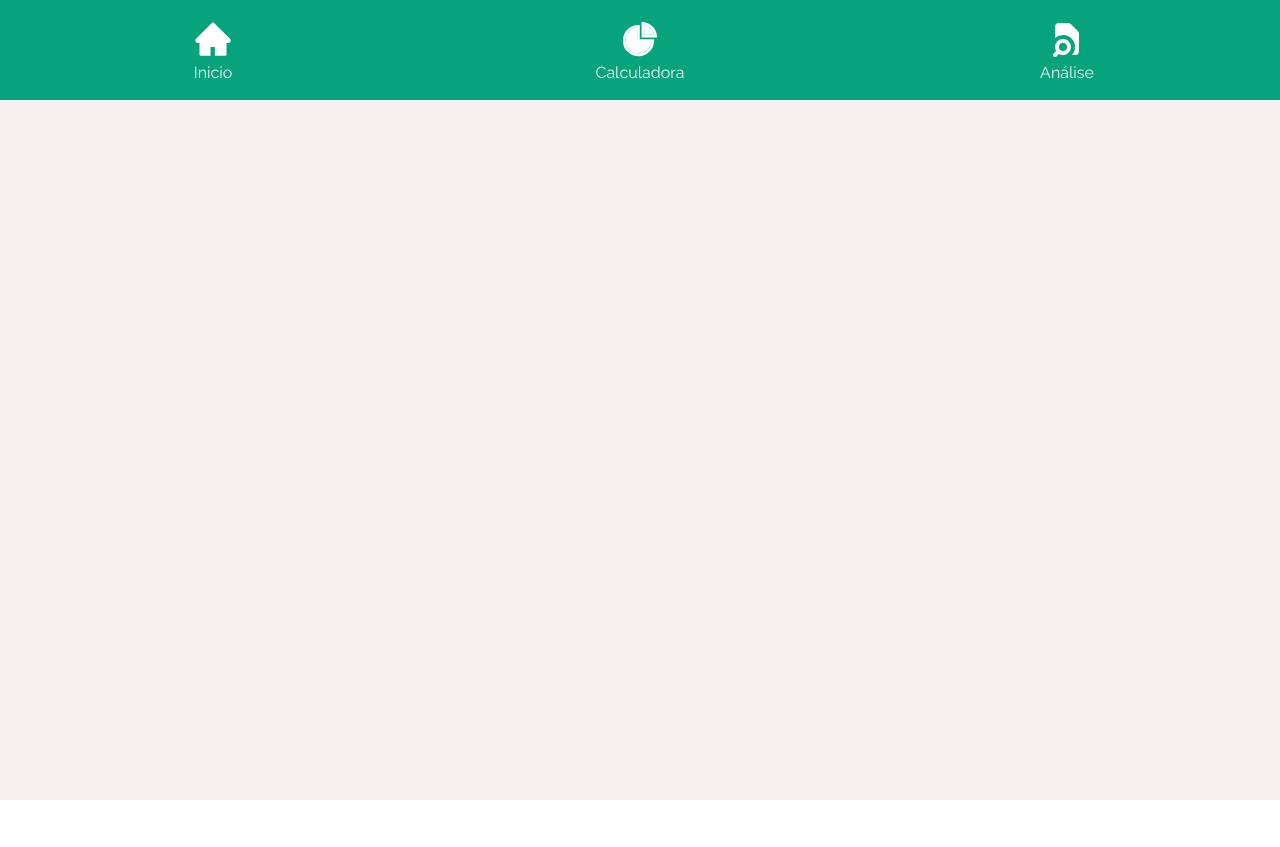
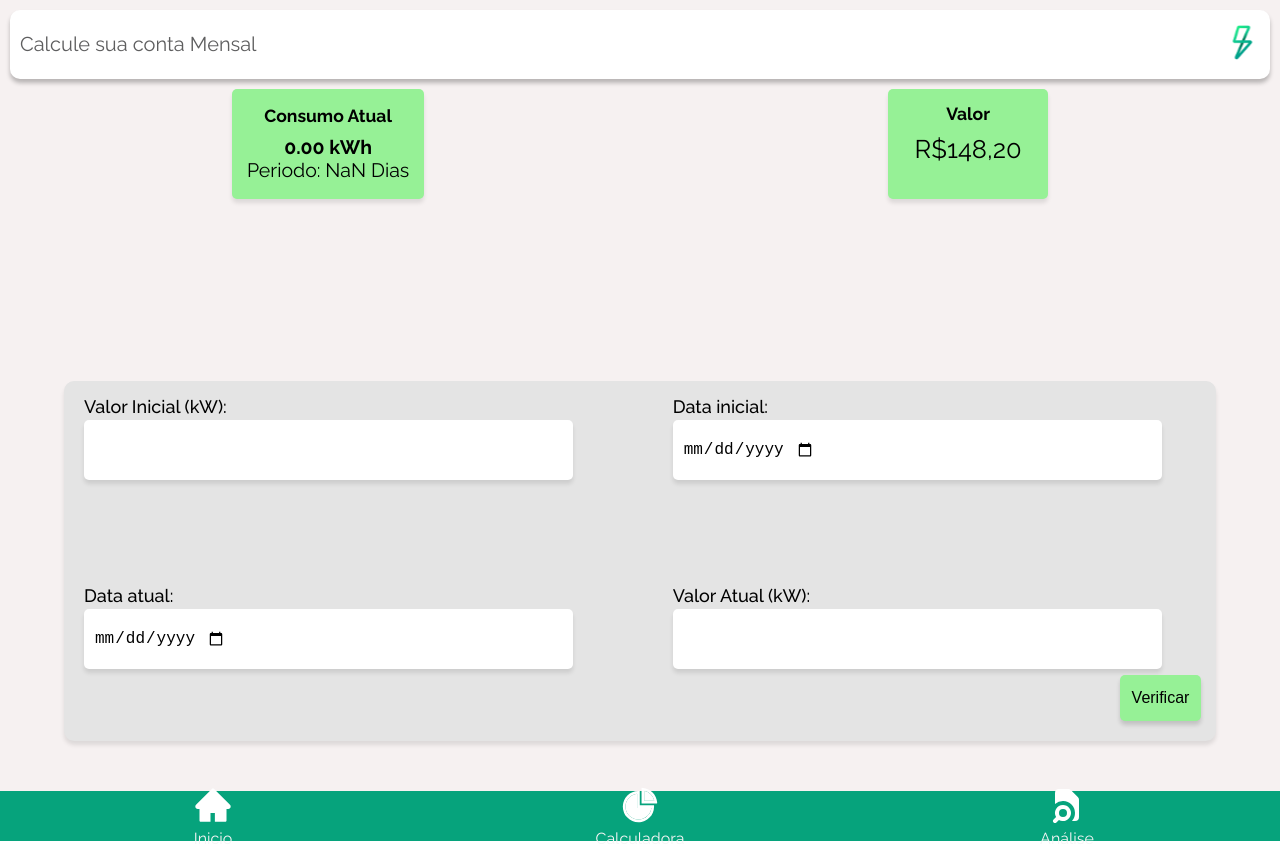
Before and after one commit to IgorNascimentoDEV/3nergize, a React (Vite) app in the folder 3nergizer/: page /Calculator in a window 1280 px wide. Before the commit the page ends 800 px from the top, so only its background shows below. Built offline with nearby package versions, Linux system fonts and the light colour scheme.

Commit message:
added inputs to the calculator page
i've added some inputs and styled the calculator page

```diff
--- /dev/null
+++ b/3nergizer/src/components/CalculatorPage/CalcInputs.tsx
@@ -0,0 +1,84 @@
+import React, { useState, ChangeEvent } from 'react';
+import * as S from "./styles";
+
+const Inputs: React.FC = () => {
+  const [date1, setDate1] = useState<string>('');
+  const [date2, setDate2] = useState<string>('');
+  const [num1, setNum1] = useState<string>('');
+  const [num2, setNum2] = useState<string>('');
+
+  const handleDate1Change = (e: ChangeEvent<HTMLInputElement>) => {
+    setDate1(e.target.value);
+  };
+
+  const handleDate2Change = (e: ChangeEvent<HTMLInputElement>) => {
+    setDate2(e.target.value);
+  };
+
+  const handleNum1Change = (e: ChangeEvent<HTMLInputElement>) => {
+    setNum1(e.target.value);
+  };
+
+  const handleNum2Change = (e: ChangeEvent<HTMLInputElement>) => {
+    setNum2(e.target.value);
+  };
+
+  const periodoDias = Math.floor((new Date(date2).getTime() - new Date(date1).getTime()) / (1000 * 60 * 60 * 24));
+
+  const handleButtonClick = () => {
+    // Aqui você pode implementar a lógica para verificar os valores dos inputs
+  };
+
+  return (
+
+
+    <div>
+    <S.StyledDisplayWrapper>
+        <S.StyledDisplaykW>
+    <div>
+        <h3>Consumo Atual</h3>
+        <p style={{fontWeight: 'bold'}}>{`${(Number(num2) - Number(num1)).toFixed(2)} kWh`}</p>
+        <p>{`Periodo: ${periodoDias} Dias`}</p>
+    </div>
+        </S.StyledDisplaykW>
+
+        <S.StyledDisplayValor>
+    <div>
+        <h3>Valor</h3>
+        <p>R$148,20</p>
+    </div>
+         </S.StyledDisplayValor>
+    </S.StyledDisplayWrapper>
+
+
+    <S.StyledInputs>
+  <div>
+  <label htmlFor="num1">Valor Inicial (kW):</label>
+    <input type="number" id="num1" value={num1} placeholder="" onChange={handleNum1Change} />
+
+
+    <label htmlFor="date2">Data atual:</label>
+    <input type="date" id="date2" value={date2} placeholder="dd/mm/aaaa" onChange={handleDate2Change} />
+
+  </div>
+
+  <div>
+  <label htmlFor="date1">Data inicial:</label>
+    <input type="date" id="date1" value={date1} placeholder="dd/mm/aaaa" onChange={handleDate1Change} />
+
+
+    <label htmlFor="num2">Valor Atual (kW):</label>
+    <input type="number" id="num2" value={num2} placeholder="" onChange={handleNum2Change} />
+  </div>
+
+  <button type='submit' onClick={handleButtonClick}>Verificar</button>
+</S.StyledInputs>
+
+
+
+    </div>
+
+  );
+};
+
+export default Inputs;
--- /dev/null
+++ b/3nergizer/src/components/CalculatorPage/styles.ts
@@ -0,0 +1,116 @@
+import styled from "styled-components";
+
+
+export const StyledInputs = styled.div`
+  margin: auto;
+  padding: 10px;
+  width: 90vw;
+  height: 45vh;
+  display: flex;
+  flex-wrap: wrap;
+  justify-content: space-between;
+  background: #E4E4E4;
+  box-shadow: 0px 4px 4px rgba(0, 0, 0, 0.1);
+  border-radius: 10px;
+  position: relative;
+  top: -50px;
+
+
+
+
+  > div {
+    position: relative;
+    left: 10px;
+    flex-basis: 48%;
+    display: flex;
+    flex-direction: column;
+    justify-content: center;
+
+  }
+label {
+    font-size: 18px;
+    margin-bottom: 3px;
+    margin-top: 5px;
+    font-weight: 500;
+}
+  input {
+    width: 90%;
+    height: 60px;
+    background: #FFFFFF;
+    box-shadow: 0px 4px 4px rgba(0, 0, 0, 0.1);
+    border-radius: 5px;
+    border: none;
+    display: flex;
+    margin-bottom: 100px;
+    font-size: 16px;
+    text-align: center;
+
+
+  }
+
+  button {
+    position: absolute;
+    bottom: 20px;
+    right: 15px;
+    width: 81px;
+    height: 46px;
+    background: #96F196;
+    box-shadow: 0px 4px 4px rgba(0, 0, 0, 0.15);
+    border-radius: 5px;
+    font-weight: 400;
+    font-size: 16px;
+  }
+
+`;
+
+export const StyledDisplaykW = styled.div`
+background: #96F196;
+box-shadow: 0px 4px 4px rgba(0, 0, 0, 0.1);
+border-radius: 5px;
+ width: max-content;
+ height: 110px;
+ display: flex;
+ align-items: center;
+ padding: 15px;
+ margin-bottom: 40px;
+ font-weight: 400;
+ font-size: 15px;
+ text-align: center;
+ h3 {
+    margin-bottom: 10px;
+}
+
+p{
+    font-size:1.3em
+}
+}`
+
+
+
+ export const StyledDisplayValor = styled.div`
+ background: #96F196;
+box-shadow: 0px 4px 4px rgba(0, 0, 0, 0.1);
+border-radius: 5px;
+width: 160px;
+height: 110px;
+display: flex;
+justify-content: center;
+padding: 15px;
+margin-bottom: 40px
+font-weight: 400;
+font-size: 15px;
+text-align: center;
+h3 {
+    margin-bottom: 10px;
+}
+
+p{font-size:1.7em}
+}`
+
+ export const StyledDisplayWrapper = styled.div`
+ display: flex;
+ justify-content: space-around;
+
+ margin-bottom: 15%;
+}
+`
--- a/3nergizer/src/components/analysisComponents/Panel.tsx
+++ b/3nergizer/src/components/analysisComponents/Panel.tsx
@@ -1,15 +1,19 @@
 import React from "react";
 import * as S from "./styles";
 
-interface PanelProps {
-}
+
 
 import logo from '../../assets/logo.svg';
 
-const Panel = ({}: PanelProps) => {
+interface PanelProps {
+  title: string;
+}
+
+
+const Panel = ({ title }: PanelProps) => {
   return (
     <S.StyledPanel>
-        <p>Entenda Sua Conta</p>
+        <p>{title}</p>
         <i>
           <img src={logo} alt="" />
         </i>
--- a/3nergizer/src/pages/Analysis.tsx
+++ b/3nergizer/src/pages/Analysis.tsx
@@ -11,7 +11,7 @@ interface AnalysisProps {}
 const Analysis = ({}: AnalysisProps) => {
   return (
     <S.StyledAnalysisPage>
-      <Panel/>
+      <Panel title="Entenda sua conta"/>
       <AnalisyPanel/>
       <NavBottomBar />
     </S.StyledAnalysisPage>
--- a/3nergizer/src/pages/Calculator.tsx
+++ b/3nergizer/src/pages/Calculator.tsx
@@ -2,12 +2,17 @@ import React from "react";
 import * as S from "./StylesPage";
 
 import NavBottomBar from "../components/NavBottomBar/NavBottomBar";
+import Inputs from "../components/CalculatorPage/CalcInputs";
+import Panel from "../components/analysisComponents/Panel";
 
 interface CalculatorProps {}
 
 const Calculator = ({}: CalculatorProps) => {
   return (
+
     <S.StyledCalculator>
+       <Panel title="Calcule sua conta Mensal"/>
+      <Inputs/>
       <NavBottomBar />
     </S.StyledCalculator>
   );
```
